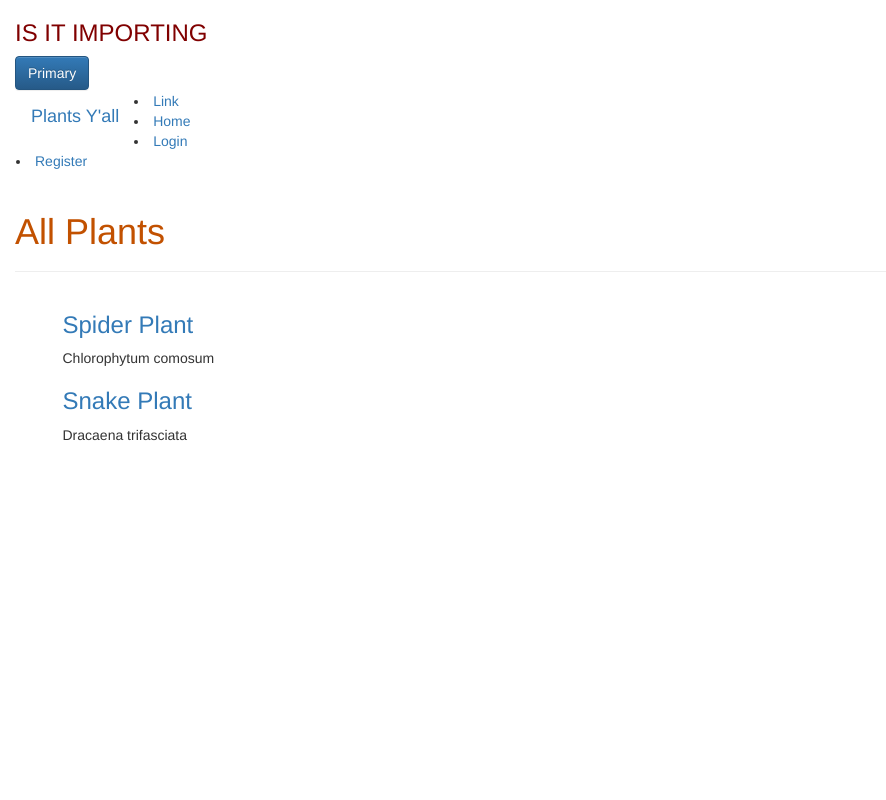
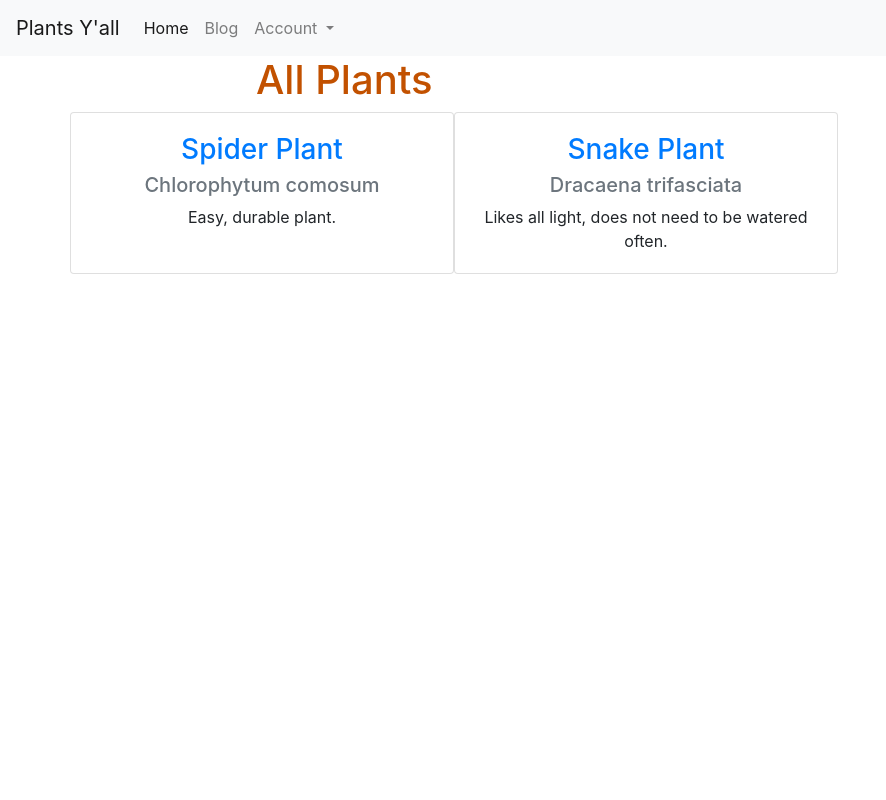
Before and after one commit to sbudisav/django_practice, a Django app: page /plant in a window 1280 px wide. Shown: the whole page, without its empty margins (0-886 px from the left). Run offline with Django 3.2, Linux system fonts and the light colour scheme; data comes from the database, SQL or seed files in the repository; some libraries are stand-ins or nearby versions.

Commit message:
adds bootstrap

```diff
--- a/plant/templates/plant/base.html
+++ b/plant/templates/plant/base.html
@@ -3,13 +3,9 @@
 {% block content %}
   <div class="page-header">
     <h1><a href="/plants/">All Plants</a></h1>
-    {% if user.is_authenticated %}
-
-      <h2> This is checking if user is authenticated </h2>
-    {% endif %}
   </div>
 
-  <div class="content container">
+  <div id="plant-list" class="content container">
       <div class="row">
         {% block page %}
         {% endblock %}
--- a/plant/templates/plant/plant_list.html
+++ b/plant/templates/plant/plant_list.html
@@ -2,7 +2,12 @@
 
 {% block page %}
   {% for plant in plants %}
-    <h3><a href="{% url 'plant_detail' pk=plant.pk %}"> {{ plant.name }} </a></h3>
-    <p>{{ plant.bionominal }}
+    <div class="card" style="width: 24rem;">
+      <div class="card-body">
+        <h3 class="card-title"><a href="{% url 'plant_detail' pk=plant.pk %}"> {{ plant.name }} </a></h3>
+        <h5 class="card-subtitle mb-2 text-muted">{{ plant.bionominal }}</h5>
+        <p class="card-text"> {{ plant.description }} </p>
+      </div>
+    </div>
   {% endfor %}
 {% endblock %}
--- a/static/main.css
+++ b/static/main.css
@@ -1,9 +1,13 @@
 h1 a {
-    color: #C25100;
+  color: #C25100;
 }
 
-body {
-    padding-left: 15px;
+.page-header {
+  padding-left:20%;
+}
+
+#plant-list {
+  text-align: center;
 }
 
 h3 {
--- a/templates/main.html
+++ b/templates/main.html
@@ -3,31 +3,98 @@
 <html>
 
   <head>
-    <link rel="stylesheet" href="//maxcdn.bootstrapcdn.com/bootstrap/3.2.0/css/bootstrap.min.css">
-    <link rel="stylesheet" href="//maxcdn.bootstrapcdn.com/bootstrap/3.2.0/css/bootstrap-theme.min.css">
     <link rel="stylesheet" href="{% static 'main.css' %}">
+    <link rel="stylesheet" href="https://maxcdn.bootstrapcdn.com/bootstrap/4.0.0/css/bootstrap.min.css" integrity="sha384-Gn5384xqQ1aoWXA+058RXPxPg6fy4IWvTNh0E263XmFcJlSAwiGgFAW/dAiS6JXm" crossorigin="anonymous">
+    <meta name="viewport" content="width=device-width, initial-scale=1, shrink-to-fit=no">
 
   </head>
 
   <body>
-    <h3> IS IT IMPORTING </h3>
+    <nav class="navbar navbar-expand-lg navbar-light bg-light">
+      <a class="navbar-brand" href="#">Plants Y'all</a>
+      <button class="navbar-toggler" type="button" data-toggle="collapse" data-target="#navbarSupportedContent" aria-controls="navbarSupportedContent" aria-expanded="false" aria-label="Toggle navigation">
+        <span class="navbar-toggler-icon"></span>
+      </button>
 
-    <button type="button" class="btn btn-primary">Primary</button>
+      <div class="collapse navbar-collapse" id="navbarSupportedContent">
+        <ul class="navbar-nav mr-auto">
+          <li class="nav-item active">
+            <a class="nav-link" href="#">Home <span class="sr-only">(current)</span></a>
+          </li>
+          <li class="nav-item">
+            <a class="nav-link" href="#">Blog</a>
+          </li>
+
+          <li class="nav-item dropdown">
+            <a class="nav-link dropdown-toggle" href="#" id="navbarDropdown" role="button" data-toggle="dropdown" aria-haspopup="true" aria-expanded="false">
+              Account
+            </a>
+            <div class="dropdown-menu" aria-labelledby="navbarDropdown">
+
+            {% if user.is_authenticated %}
+              <a class="dropdown-item" data-toggle="modal" data-target="#log-in-modal">Log Out</a>
+            {% else %}
+              <a class="dropdown-item" data-toggle="modal" data-target="#log-in-modal">Log In</a>
+              <div class="dropdown-divider"></div>
+              <a class="dropdown-item" data-toggle="modal" data-target="#register-modal">Register</a>
+            {% endif %}
+
+            </div>
+          </li>
+        </ul>
+      </div>
+    </nav>
 
 
-    <nav class="navbar navbar-expand-lg navbar-light bg-light">
-      <a class="navbar-brand" href="#">Plants Y'all</a>
-
-      <li class="nav-item">
-        <a class="nav-link" href="#">Link</a>
-      </li>
-      <li><a href="/">Home</a></li>
-        <li><a href="/login">Login</a></li>
-        <li><a href="/register">Register</a></li>
-    </nav>
 
     {% block content %}
     {% endblock %}
+
+    <div class="modal" tabindex="-1" role="dialog">
+      <div class="modal-dialog" role="document">
+        <div class="modal-content">
+          <div class="modal-header">
+            <h5 class="modal-title">New User</h5>
+            <button type="button" class="close" data-dismiss="modal" aria-label="Close">
+              <span aria-hidden="true">&times;</span>
+            </button>
+          </div>
+          <div class="modal-body">
+
+            <p>Modal body text goes here.</p>
+
+          </div>
+          <div class="modal-footer">
+            <button type="button" class="btn btn-primary">Submit</button>
+            <button type="button" class="btn btn-secondary" data-dismiss="modal">Close</button>
+          </div>
+        </div>
+      </div>
+    </div>
+
+    <div class="modal" tabindex="-1" role="dialog">
+      <div class="modal-dialog" role="document">
+        <div class="modal-content">
+          <div class="modal-header">
+            <h5 class="modal-title">Sign In</h5>
+            <button type="button" class="close" data-dismiss="modal" aria-label="Close">
+              <span aria-hidden="true">&times;</span>
+            </button>
+          </div>
+          <div class="modal-body">
+            <p>Modal body text goes here.</p>
+          </div>
+          <div class="modal-footer">
+            <button type="button" class="btn btn-primary">Submit</button>
+            <button type="button" class="btn btn-secondary" data-dismiss="modal">Close</button>
+          </div>
+        </div>
+      </div>
+    </div>
+
+    <script src="https://code.jquery.com/jquery-3.2.1.slim.min.js" integrity="sha384-KJ3o2DKtIkvYIK3UENzmM7KCkRr/rE9/Qpg6aAZGJwFDMVNA/GpGFF93hXpG5KkN" crossorigin="anonymous"></script>
+    <script src="https://cdnjs.cloudflare.com/ajax/libs/popper.js/1.12.9/umd/popper.min.js" integrity="sha384-ApNbgh9B+Y1QKtv3Rn7W3mgPxhU9K/ScQsAP7hUibX39j7fakFPskvXusvfa0b4Q" crossorigin="anonymous"></script>
+    <script src="https://maxcdn.bootstrapcdn.com/bootstrap/4.0.0/js/bootstrap.min.js" integrity="sha384-JZR6Spejh4U02d8jOt6vLEHfe/JQGiRRSQQxSfFWpi1MquVdAyjUar5+76PVCmYl" crossorigin="anonymous"></script>
   </body>
 
 </html>
```
